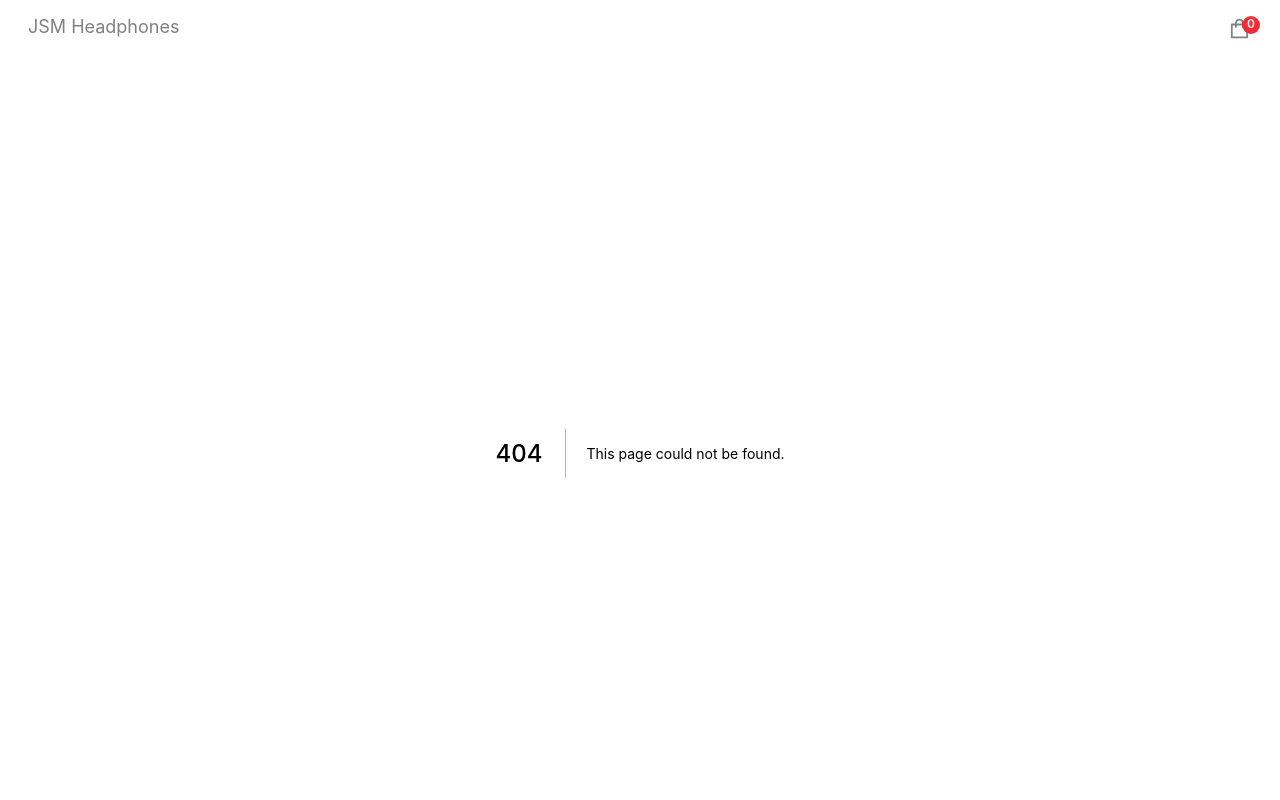
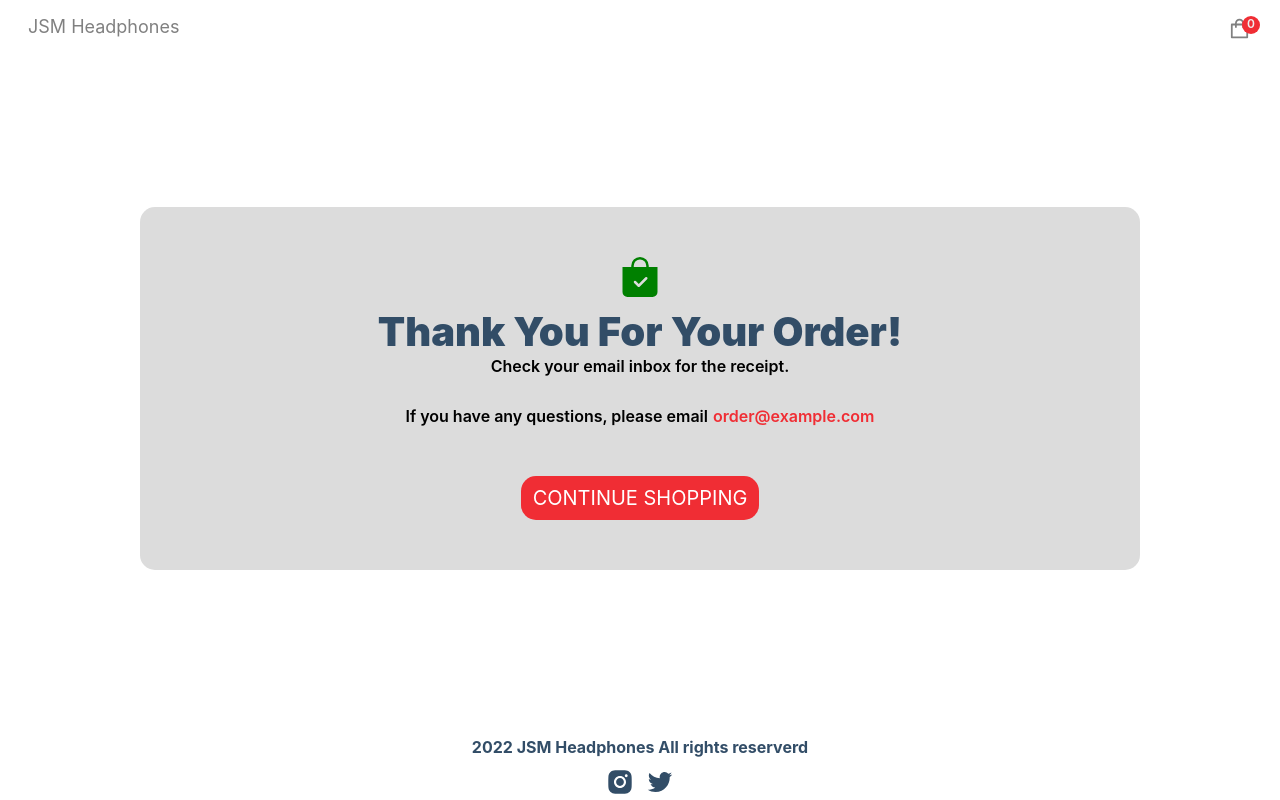
Before and after one commit to nuresctor/ecommerce, a Next.js app: page /success in a window 1280 px wide. Before the commit this address had no page. Shown: the top 800 px of the page. Built offline with nearby package versions, Linux system fonts and the light colour scheme.

Commit message:
first success

```diff
--- /dev/null
+++ b/pages/success.js
@@ -0,0 +1,42 @@
+import React, { useState, useEffect } from 'react';
+import Link from 'next/link';
+import { BsBagCheckFill } from 'react-icons/bs';
+
+import { useStateContext } from '@/conext/StateContext';
+
+const Success = () => {
+  const { setCartItems, setTotalPrice, setTotalQuantities } = useStateContext();
+
+  useEffect(() => {
+    localStorage.clear();
+    setCartItems([]);
+    setTotalPrice(0);
+    setTotalQuantities(0);
+    //runFireworks();
+  }, []);
+
+  return (
+    <div className="success-wrapper">
+      <div className="success">
+        <p className="icon">
+          <BsBagCheckFill />
+        </p>
+        <h2>Thank you for your order!</h2>
+        <p className="email-msg">Check your email inbox for the receipt.</p>
+        <p className="description">
+          If you have any questions, please email
+          <a className="email" href="mailto:order@example.com">
+            order@example.com
+          </a>
+        </p>
+        <Link href="/">
+          <button type="button" width="300px" className="btn">
+            Continue Shopping
+          </button>
+        </Link>
+      </div>
+    </div>
+  )
+}
+
+export default Success
```
